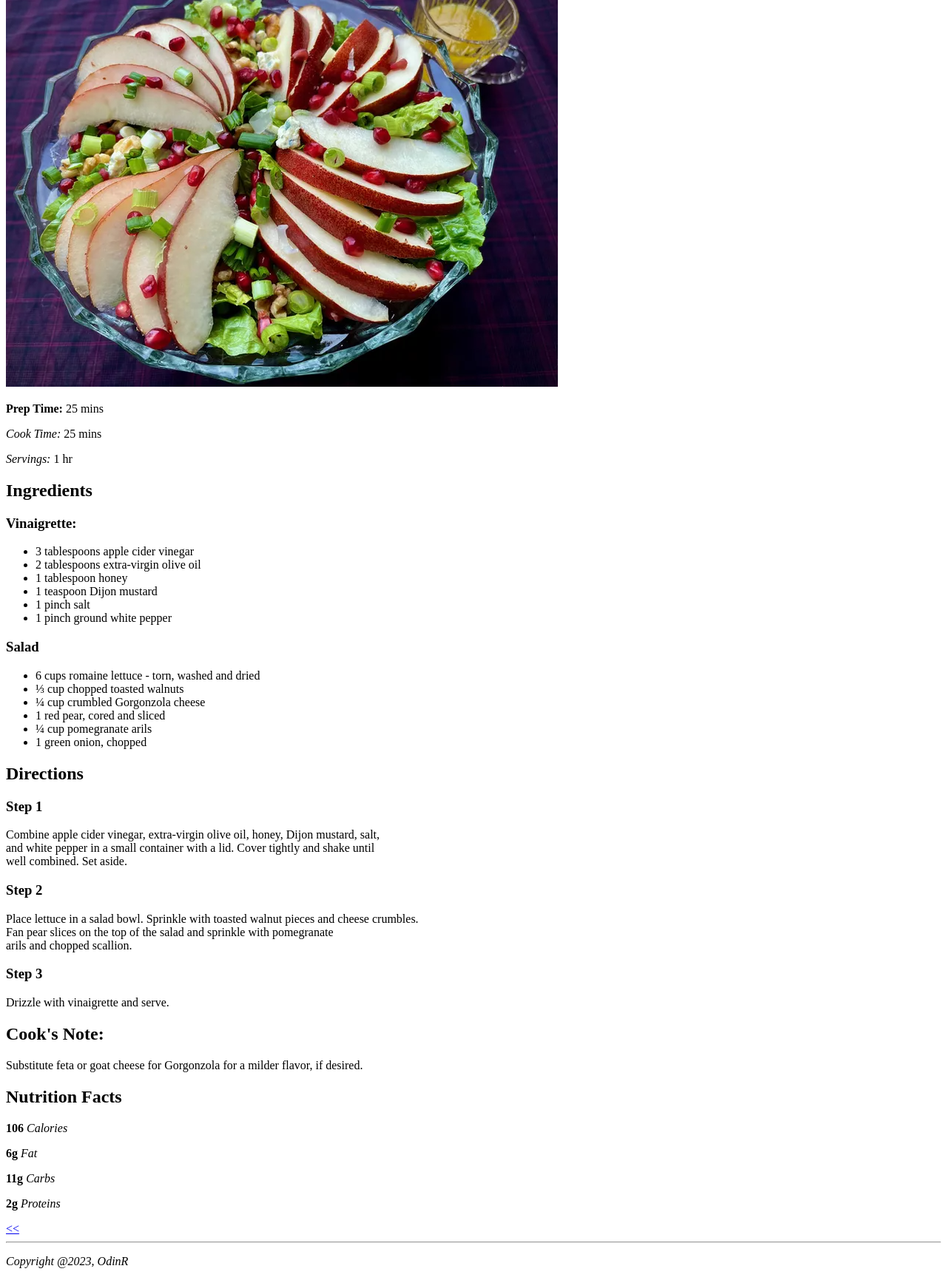
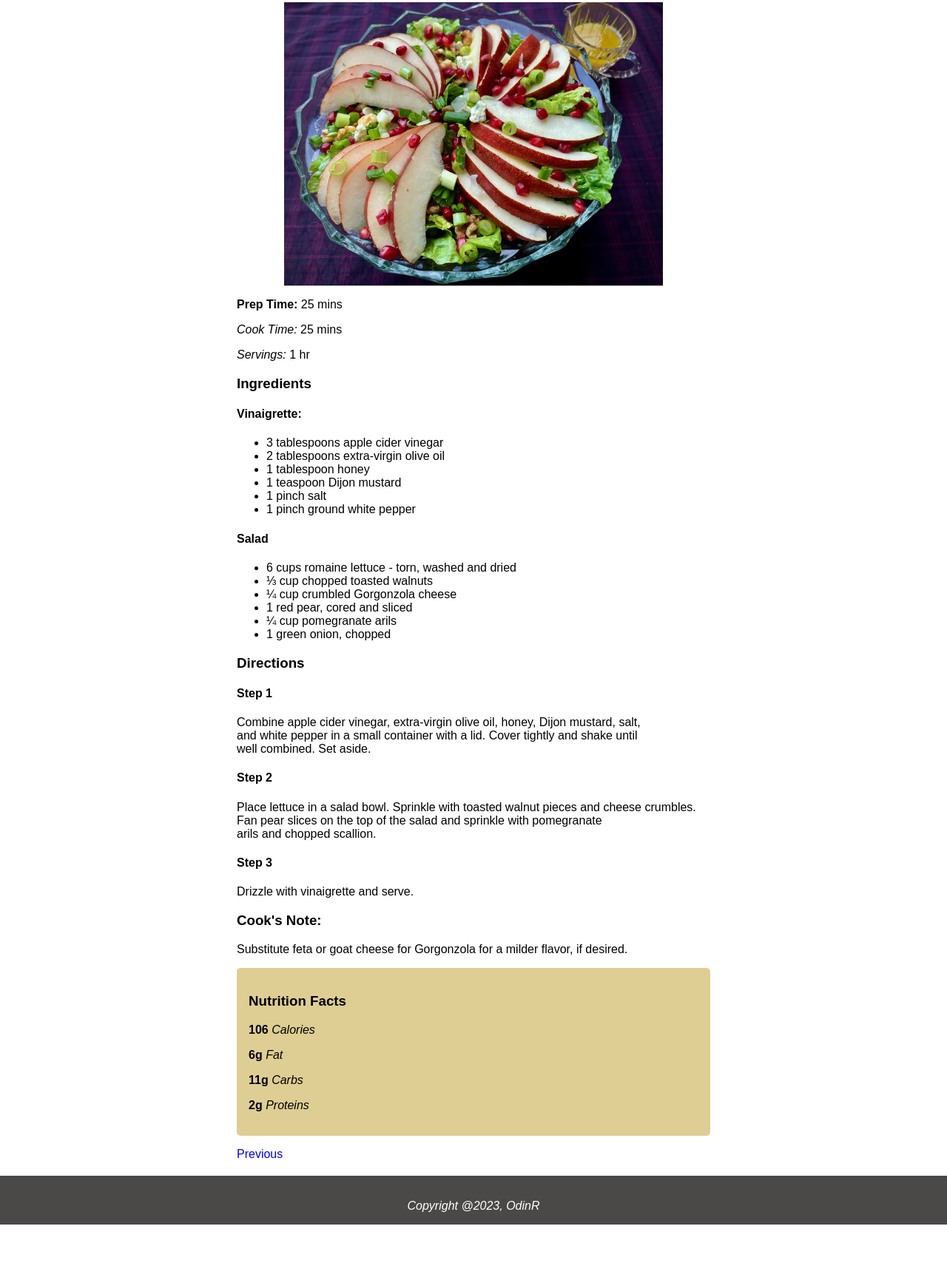
Before and after one commit to ElDeepFull/ondi-recipes, a plain HTML site: page recipes/romaine-lettuce-salade.html in a window 1280 px wide. Shown: the part 251-1982 px from the top of the page at 74% size. After the commit the page ends 1907 px from the top, so only its background shows below. Drawn offline with Linux system fonts and the light colour scheme.

Commit message:
Add class attribut to improve design style

```diff
--- a/recipes/romaine-lettuce-salade.html
+++ b/recipes/romaine-lettuce-salade.html
@@ -4,21 +4,23 @@
     <meta charset="UTF-8">
     <meta name="viewport" content="width=device-width, initial-scale=1.0">
     <title>Odin Recipes | The online recipes search engine</title>
+    <link rel="stylesheet" href="../styles.css">
 </head>
 <body>
-    <h1>Recipes Gorgonzola Salad</h1>
+    <div class="container">
+    <h1 class="title">Recipes Gorgonzola Salad</h1>
     <h2>Red Pear, Pomegranate, and Gorgonzola Salad</h2>
         <p> A simple vinaigrette graces this lovely salad topped with pomegranate arils, <br>
             looking like little jewels. Add sweet, fresh red pear slices, some pungent Gorgonzola crumbles, <br>
             a few lightly toasted walnuts and chopped scallion to a bed of greens, <br>
             and you'll be enjoying this salad in about 25 minutes!
         </p>
-    <img src="../images/gorgozola-salad.png" alt="gorgozola salad">
+    <img src="../images/gorgozola-salad.png" alt="gorgozola salad" class="image">
         <p><strong>Prep Time: </strong>25 mins</p>
         <p><em>Cook Time: </em>25 mins</p>
         <p><em>Servings: </em>1 hr</p>
-    <h2>Ingredients</h2>
-        <h3>Vinaigrette:</h3>
+    <h3>Ingredients</h3>
+        <h4>Vinaigrette:</h4>
             <ul>
               <li>3 tablespoons apple cider vinegar</li>
               <li>2 tablespoons extra-virgin olive oil</li>
@@ -27,7 +29,7 @@
               <li>1 pinch salt</li>
               <li>1 pinch ground white pepper</li>
             </ul>
-        <h3>Salad</h3>
+        <h4>Salad</h4>
             <ul>
                 <li>6 cups romaine lettuce - torn, washed and dried</li>
                 <li>⅓ cup chopped toasted walnuts</li>
@@ -36,29 +38,35 @@
                 <li>¼ cup pomegranate arils</li>
                 <li>1 green onion, chopped</li>
             </ul>
-    <h2>Directions</h2>
-        <h3>Step 1</h3>
+    <h3>Directions</h3>
+        <h4>Step 1</h4>
             <p> Combine apple cider vinegar, extra-virgin olive oil, honey, Dijon mustard, salt, <br>
                 and white pepper in a small container with a lid. Cover tightly and shake until <br>
                 well combined. Set aside.
             </p>
-        <h3>Step 2</h3>
+        <h4>Step 2</h4>
             <p>
                 Place lettuce in a salad bowl. Sprinkle with toasted walnut pieces and cheese crumbles. <br>
                 Fan pear slices on the top of the salad and sprinkle with pomegranate <br>
                 arils and chopped scallion.
             </p>
-        <h3>Step 3</h3>
+        <h4>Step 3</h4>
             <p>Drizzle with vinaigrette and serve.</p>
-    <h2>Cook's Note:</h2>
+    <h3>Cook's Note:</h3>
         <p>Substitute feta or goat cheese for Gorgonzola for a milder flavor, if desired.</p>
-    <h2>Nutrition Facts</h2>
+    <div class="fat-label">
+        <h3>Nutrition Facts</h3>
         <p><strong>106</strong> <em>Calories</em></p>
         <p><strong>6g</strong> <em>Fat</em></p>
         <p><strong>11g</strong> <em>Carbs</em></p>
         <p><strong>2g</strong> <em>Proteins</em></p>
-<a href="../index.html"> << </a>
-<hr>
-<p><em>Copyright @2023, OdinR</em></p>
+    </div>
+
+        <a href="../index.html"> Previous </a>
+    </div>
+<div class="copyright">
+    <p><em>Copyright @2023, OdinR</em></p>
+</div>
+
 </body>
 </html>
--- a/styles.css
+++ b/styles.css
@@ -1,12 +1,33 @@
+*{
+    font-family: robot, sans-serif;
+}
+
+a{
+    text-decoration: none;
+}
+
 body{
-    background-color: orange;
+    margin: 0;
+    padding : 0;
 }
 h1, h2{
     text-align: center;
 }
 #logo{
-    color:white;
+    color:#BF921C;
 }
+.title{
+    color: #BF921C;
+}
+
+.container{
+    width: 50%;
+    margin-left: auto;
+    margin-right: auto;
+    padding:20px;
+    max-width:1200px;
+}
+
 .search{
     text-align: center;
 }
@@ -14,24 +35,37 @@ h1, h2{
     display:block;
     margin-left:auto;
     margin-right: auto;
-    width:50%;
+    hight: auto;
+    width:80%;
 }
 
 .search .btn{
-    /* font-size: 24px; */
     background-color: green;
     color: white;
     border-radius: 5px;
 }
-
-ul{
+.popular-recipes{
     text-align: center;
     list-style: none;
 }
-ul li a{
+.fat-label{
+    width: 200px
+    height: auto;
+    background-color: #DECE93;
+    border-radius: 5px;
+    padding: 16px;
+    margin-bottom: 16px;
+}
+
+ul li{
     text-decoration: none;
 }
 
 .copyright{
+    height: 50px;
+    background-color: #4B4848;
+    color: white;
     text-align: center;
+    padding-top : 16px;
+
 }
```
Also changed, not shown: index.html (+11 -11 lines), recipes/chicken.html (+19 -13 lines), recipes/pork-tenderloin.html (+26 -18 lines).
